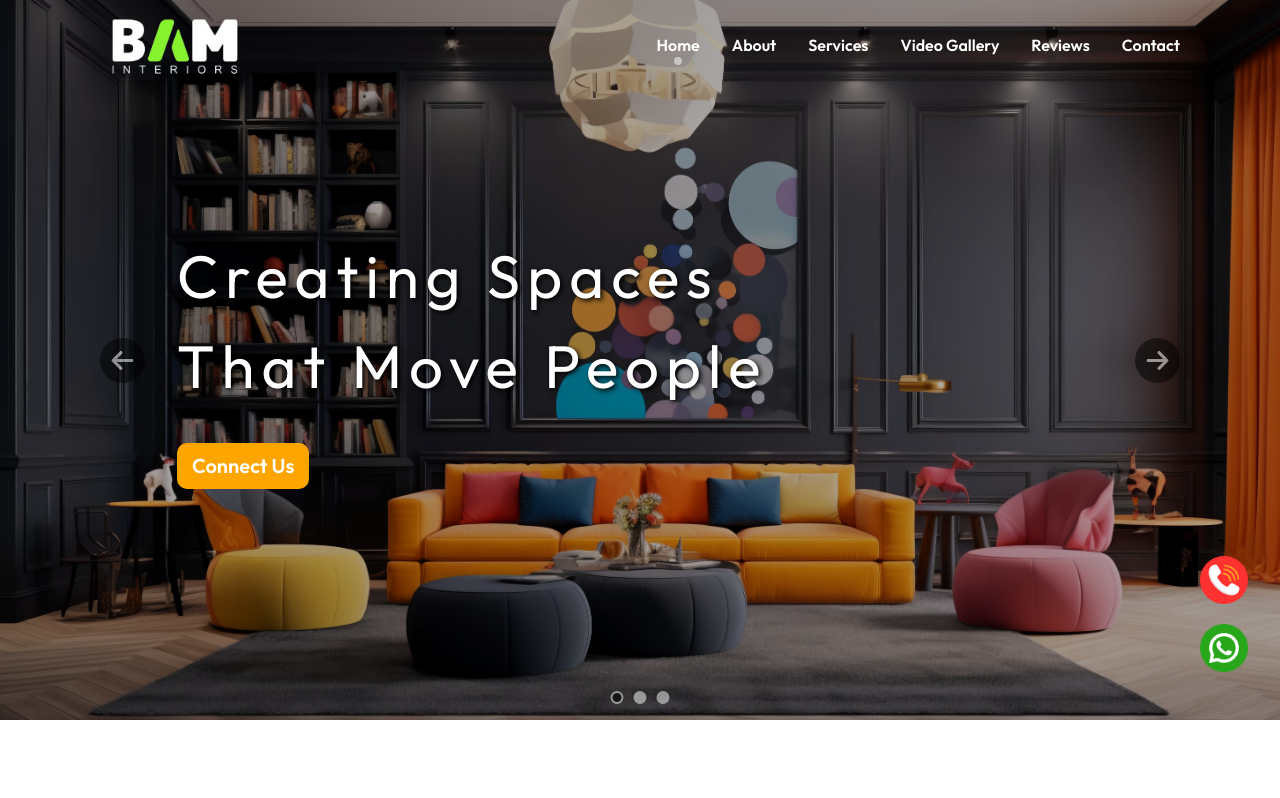
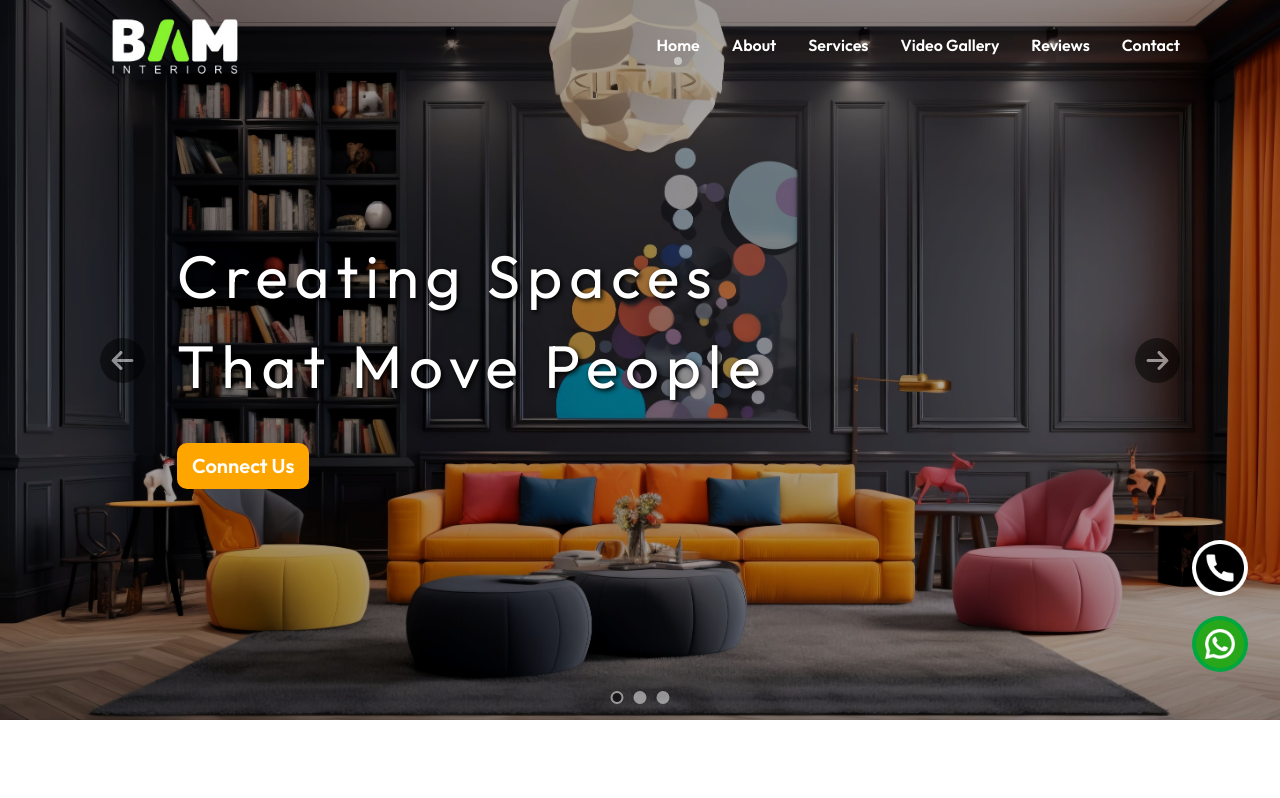
Before and after one commit to Pranav-Narayan/Bamfitout, a Next.js app: page / in a window 1280 px wide. Shown: the top 798 px of the page. Built offline with nearby package versions, Linux system fonts and the light colour scheme.

Commit message:
updates on sunday

```diff
--- a/Components/Footer/Footer.jsx
+++ b/Components/Footer/Footer.jsx
@@ -62,7 +62,7 @@ const Footer = () => {
             </div>
             <div>
               <p><MdEmail />Email</p>
-              <p>Connect@bamfitout.com</p>
+              <p>info@bamfitout.com</p>
             </div>
             <div>
               <p><FaLocationDot />Location</p>
--- a/app/page.js
+++ b/app/page.js
@@ -7,20 +7,20 @@ import VideoCarousel from '@/Components/VideoCarousel/videoCarousel'
 import Reviews from '@/Components/Reviews/Reviews'
 
 const page = () => {
-  const whatsappNumber = "971528256599";
+  const whatsappNumber = "971581104847";
   const message = "Hi I am interested in your services";
 
   return (
     <div className='z-10 overflow-hidden'>
       <div className='fixed z-1000 right-8 bottom-32 flex flex-col gap-5'>
-        <a href="tel:+971581104847">
+        <a href="tel:+971581104847" className='bg-white rounded-full p-1'>
           <img
             src="/Icons/telephone.png"
             alt="Call"
             className='h-8 md:h-10 lg:h-12 cursor-pointer'
           />
         </a>
-        <a href={`https://wa.me/${whatsappNumber}?text=${message}`} target="_blank">
+        <a href={`https://wa.me/${whatsappNumber}?text=${message}`} target="_blank" className='bg-green-600 rounded-full p-1'>
           <img src="/Icons/whatsapp.png" className="h-8 md:h-10 lg:h-12 cursor-pointer" />
         </a>
       </div>
```
Also changed, not shown: public/Icons/telephone.png.
